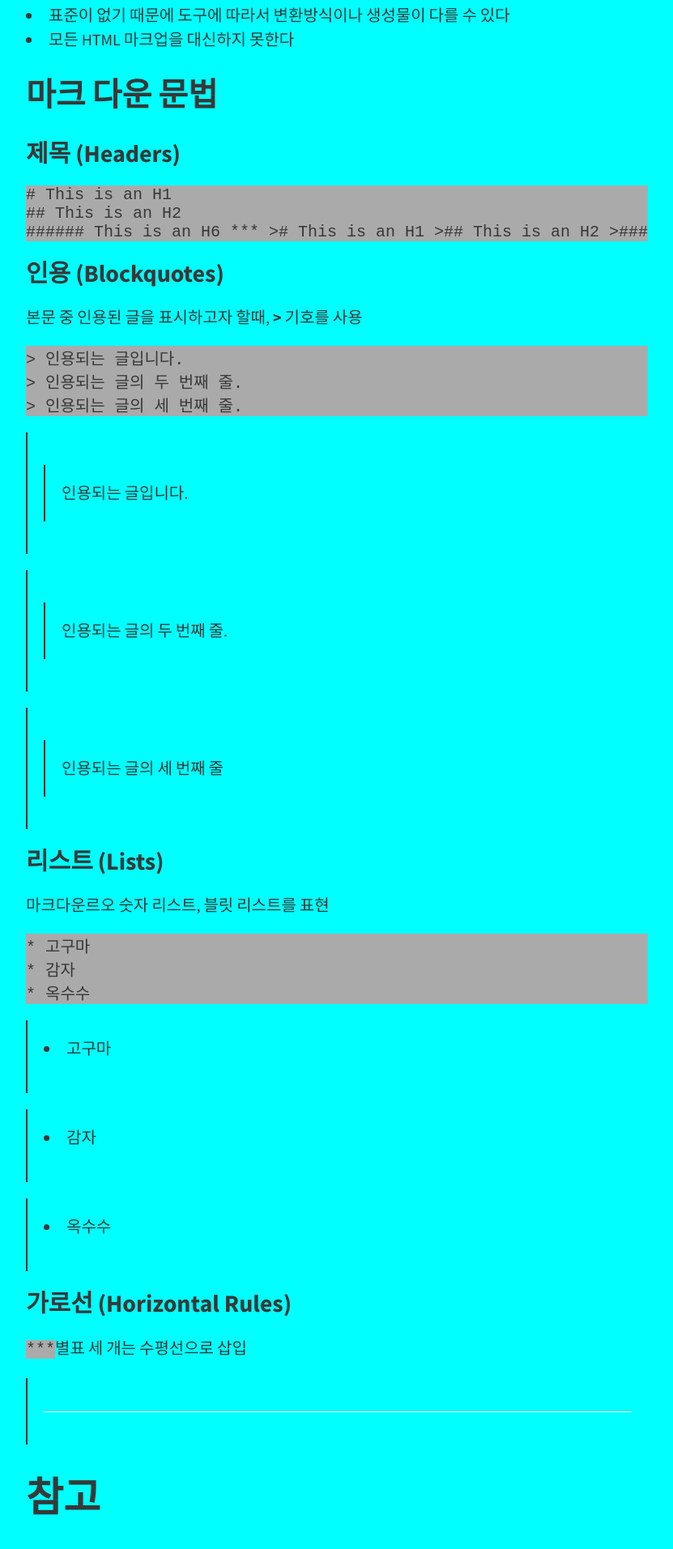
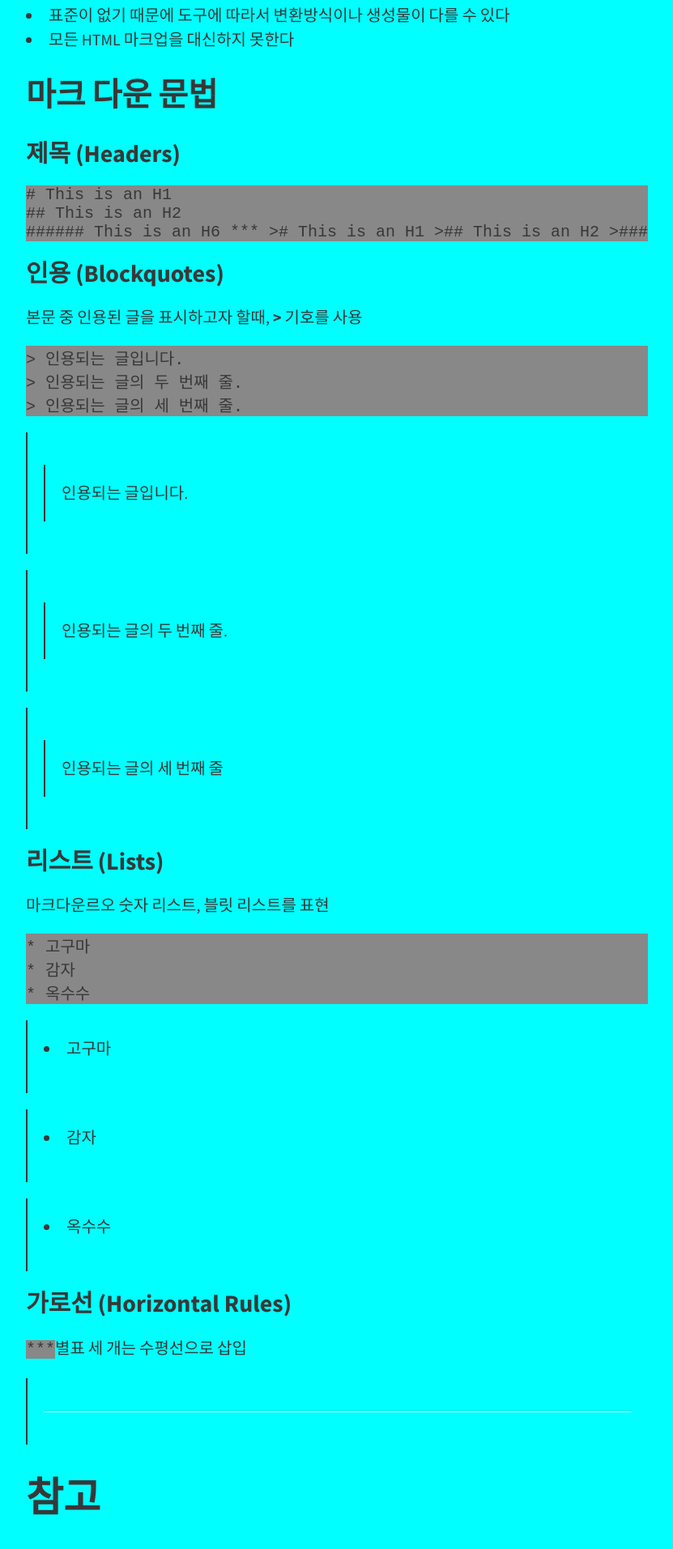
Before and after one commit to gizingun/gizingun.github.com, a Jekyll site: the page built from _posts/2017-09-20-markdown.md, in a window 1280 px wide. Shown: the part 1232-3145 px from the top of the page at 81% size, without its empty margins (224-1055 px from the left). Built offline with Jekyll 4.4.1, drawn with Linux system fonts in a browser that asks for light colours; nearby versions of some CDN libraries.

Commit message:
테스트

```diff
--- a/_sass/external/_reset.scss
+++ b/_sass/external/_reset.scss
@@ -232,7 +232,7 @@ pre,
 samp {
   font-family: monospace, monospace;
   font-size: 1em;
-  background-color: #aaaaaa
+  background-color: #888888;
 }
 
 /* Forms
```
